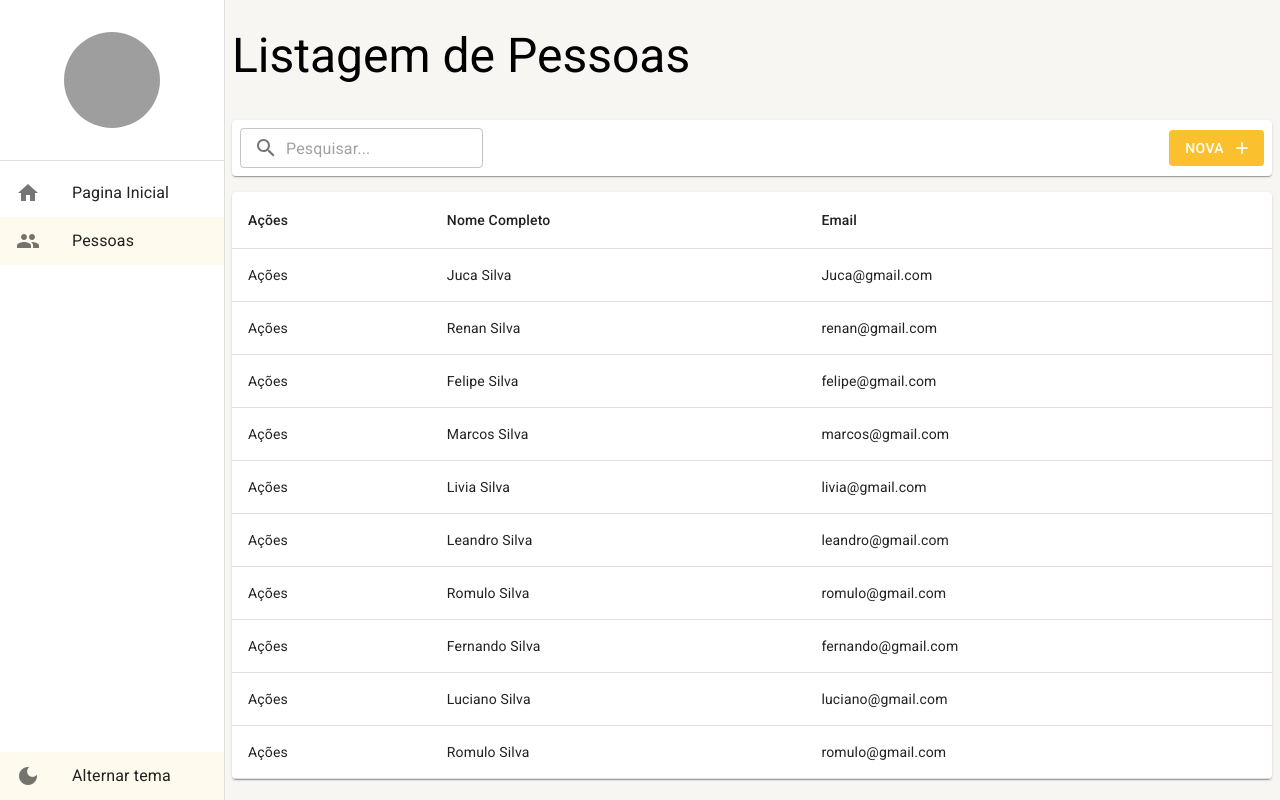
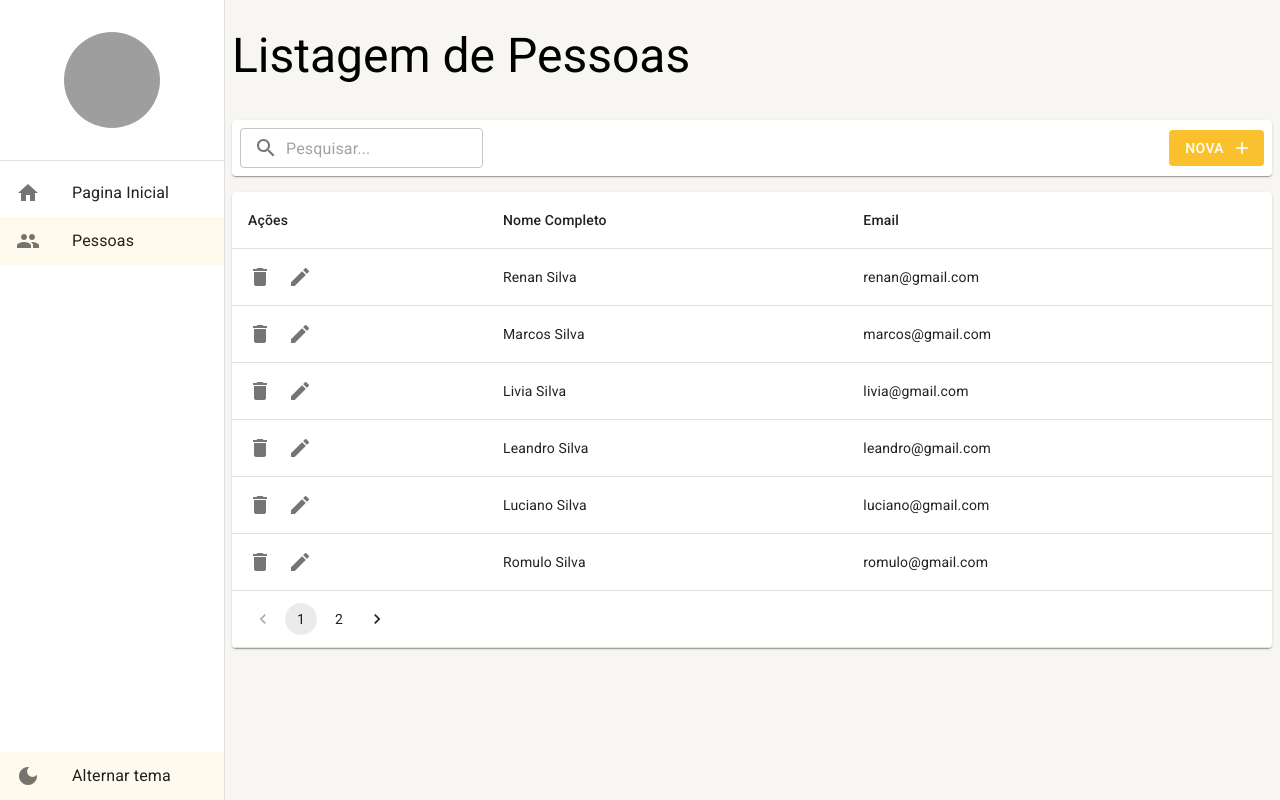
Before and after one commit to Renanmdr/react-materialUI-typescript, a React (Vite) app: page /pessoas in a window 1280 px wide. Built offline with nearby package versions, Linux system fonts and the light colour scheme; data requests are answered from the project's data file; grey boxes are pictures that could not be loaded.

Commit message:
feat: added people detail page

```diff
--- a/mock/database.json
+++ b/mock/database.json
@@ -1,22 +1,10 @@
 {
   "pessoas": [
-        {
-            "id": 1,
-            "cidadeId": 1,
-            "email": "Juca@gmail.com",
-            "nomeCompleto": "Juca Silva"
-        },
     {
       "id": 2,
       "cidadeId": 2,
       "email": "renan@gmail.com",
       "nomeCompleto": "Renan Silva"
-        },
-        {
-            "id": 3,
-            "cidadeId": 3,
-            "email": "felipe@gmail.com",
-            "nomeCompleto": "Felipe Silva"
     },
     {
       "id": 4,
@@ -35,18 +23,6 @@
       "cidadeId": 6,
       "email": "leandro@gmail.com",
       "nomeCompleto": "Leandro Silva"
-        },
-        {
-            "id": 7,
-            "cidadeId": 7,
-            "email": "romulo@gmail.com",
-            "nomeCompleto": "Romulo Silva"
-        },
-        {
-            "id": 8,
-            "cidadeId": 8,
-            "email": "fernando@gmail.com",
-            "nomeCompleto": "Fernando Silva"
     },
     {
       "id": 9,
--- a/package.json
+++ b/package.json
@@ -15,6 +15,8 @@
     "@emotion/styled": "^11.11.5",
     "@mui/icons-material": "^5.15.15",
     "@mui/material": "^5.15.15",
+    "@unform/core": "^2.1.6",
+    "@unform/web": "^2.1.6",
     "axios": "^1.6.8",
     "react": "^18.2.0",
     "react-dom": "^18.2.0",
--- a/src/pages/index.ts
+++ b/src/pages/index.ts
@@ -1,2 +1,3 @@
 export * from './dashboard/Dashboard';
-export * from './cidades/ListagemDePessoas';
+export * from './pessoas/ListagemDePessoas';
+export * from './pessoas/DetalheDePessoas';
--- /dev/null
+++ b/src/pages/pessoas/DetalheDePessoas.tsx
@@ -0,0 +1,66 @@
+import { useNavigate, useParams } from 'react-router-dom';
+import { LayoutBaseDePagina } from '../../shared/layouts/LayoutBaseDePagina';
+import { FerramentasDeDetalhe } from '../../shared/components';
+import { useEffect, useState } from 'react';
+import { PessoasService } from '../../shared/servers/api/pessoas/PessoasService';
+import { LinearProgress } from '@mui/material';
+
+
+export const DetalheDePessoas = () => {
+  const [nome, setNome] = useState('');
+  const [isLoading, setIsLoading] = useState(false);
+  const { id = 'nova' } = useParams<'id'>();
+  const navigate = useNavigate();
+
+  useEffect(() => {
+    if(id !== 'nova'){
+      setIsLoading(true);
+      PessoasService.getById(+id).then((response) => {
+        setIsLoading(false);
+        if(response instanceof Error){
+          alert(response.message);
+          navigate('/pessoas');
+        }else{
+          setNome(response.nomeCompleto);
+          console.log(response);
+        }
+      });
+    }
+  },[id]);
+
+  const handleSave = () => {};
+  const handleDelete = (id: number) => {
+    if (confirm('Realmente deseja apagar?')) {
+      PessoasService.deleteById(id).then((response) => {
+        if (response instanceof Error) {
+          alert(response.message);
+        } else {
+          alert('Registro apagado com sucesso');
+          navigate('/pessoas');
+        }
+      });
+    }
+  };
+  return (
+    <LayoutBaseDePagina
+      titulo={id !== 'nova' ? nome : 'Nova pessoa'}
+      barraDeFerramentas={
+        <FerramentasDeDetalhe
+          textoBotaoNovo='Nova'
+          mostrarBotaoSalvarEFechar
+          mostrarBotaoNovo= {id !== 'nova'}
+          mostrarBotaoApagar = {id !== 'nova'}
+
+          aoClicarEmSalvar={handleSave}
+          aoClicarEmSalvarEFechar={handleSave}
+          aoClicarEmApagar={() => handleDelete(+id)}
+          aoClicarEmNovo={() => navigate('/pessoas/detalhe/nova')}
+          aoClicarEmVoltar={() => navigate('/pessoas')}
+        />}>
+      {isLoading && (
+        <LinearProgress variant='indeterminate' />
+      )}
+      {!isLoading && <h1>teste</h1>}
+    </LayoutBaseDePagina>
+  );
+};
--- a/src/pages/cidades/ListagemDePessoas.tsx
+++ b/src/pages/pessoas/ListagemDePessoas.tsx
@@ -1,10 +1,10 @@
-import { useSearchParams } from 'react-router-dom';
+import { useNavigate, useSearchParams } from 'react-router-dom';
 import {  FerramentasDaListagem } from '../../shared/components';
 import { LayoutBaseDePagina } from '../../shared/layouts';
 import { useEffect, useMemo, useState } from 'react';
 import { IListagemPessoa, PessoasService } from '../../shared/servers/api/pessoas/PessoasService';
 import { useDebounce } from '../../shared/hooks';
-import { LinearProgress, Paper, Table, TableBody, TableCell, TableContainer, TableFooter, TableHead, TableRow } from '@mui/material';
+import { Icon, IconButton, LinearProgress, Pagination, Paper, Table, TableBody, TableCell, TableContainer, TableFooter, TableHead, TableRow } from '@mui/material';
 import { Environment } from '../../shared/environment';
 
 export const ListagemDePessoas = () => {
@@ -14,10 +14,15 @@ export const ListagemDePessoas = () => {
   const [isLoading, setIsLoading] = useState(true);
 
   const { debounce } = useDebounce();
+  const navigate = useNavigate();
 
 
   const busca = useMemo(() => {
     return searchParams.get('busca') || '';
+  }, [searchParams]);
+
+  const pagina = useMemo(() => {
+    return searchParams.get('pagina') || '1';
   }, [searchParams]);
 
   useEffect(() => {
@@ -25,7 +30,7 @@ export const ListagemDePessoas = () => {
 
     debounce(() => {
 
-      PessoasService.getAll(1, busca)
+      PessoasService.getAll(+pagina, busca)
         .then((response) => {
 
           setIsLoading(false);
@@ -39,7 +44,20 @@ export const ListagemDePessoas = () => {
           }
         });
     });
-  },[busca]);
+  },[busca, pagina]);
+
+  const handleDelete = (id: number) => {
+    if(confirm('Realmente deseja apagar?')){
+      PessoasService.deleteById(id).then((response) => {
+        if(response instanceof Error){
+          alert(response.message);
+        }else{
+          setRows((oldRows) => [...oldRows.filter((row) => row.id !== id)]);
+          alert('Registro apagado com sucesso');
+        }
+      });
+    }
+  };
 
   return (
     <LayoutBaseDePagina
@@ -48,7 +66,8 @@ export const ListagemDePessoas = () => {
         <FerramentasDaListagem
           textoBotaoNovo='Nova'
           mostrarInputBusca
-          textoDaBusca={busca} aoMudarTextoDeBusca={texto => setSearchParams({busca: texto}, {replace: true})}  />}>
+          aoClicarEmNovo={() => navigate('/pessoas/detalhe/nova')}
+          textoDaBusca={busca} aoMudarTextoDeBusca={texto => setSearchParams({busca: texto, pagina: '1'}, {replace: true})}  />}>
 
       <TableContainer component={Paper} sx={{ m: 1, width: 'auto' }} >
         <Table>
@@ -62,7 +81,14 @@ export const ListagemDePessoas = () => {
           <TableBody>
             {rows.map((row) => (
               <TableRow key={row.id}>
-                <TableCell>Ações</TableCell>
+                <TableCell sx={{  p: 1 }} >
+                  <IconButton onClick={() => handleDelete(row.id)} size='small' sx={{ p: 1 }}>
+                    <Icon>delete</Icon>
+                  </IconButton>
+                  <IconButton onClick={() => navigate(`/pessoas/detalhe/${row.id}`) } size='small' sx={{ p: 1 }}>
+                    <Icon>edit</Icon>
+                  </IconButton>
+                </TableCell>
                 <TableCell>{row.nomeCompleto}</TableCell>
                 <TableCell>{row.email}</TableCell>
               </TableRow>
@@ -77,6 +103,18 @@ export const ListagemDePessoas = () => {
                 </TableCell>
               </TableRow>
             )}
+            {(totalCount > 0 && totalCount > Environment.LIMITE_DE_LINHAS) && (
+              <TableRow >
+                <TableCell sx={{ p: 1.5 }} colSpan={3}>
+                  <Pagination
+                    page={+pagina}
+                    count={Math.ceil(totalCount / Environment.LIMITE_DE_LINHAS)}
+                    onChange={(_, newPage) => setSearchParams({ busca, pagina: newPage.toString() }, { replace: true })}
+                  />
+
+                </TableCell>
+              </TableRow>
+            )}
           </TableFooter>
         </Table>
       </TableContainer>
--- a/src/routes/index.tsx
+++ b/src/routes/index.tsx
@@ -1,7 +1,7 @@
 import { Navigate, Route, Routes } from 'react-router-dom';
 import { useDrawerContext } from '../shared/contexts';
 import { useEffect } from 'react';
-import { Dashboard, ListagemDePessoas } from '../pages';
+import { Dashboard, DetalheDePessoas, ListagemDePessoas } from '../pages';
 
 
 export const AppRoutes = () => {
@@ -28,6 +28,7 @@ export const AppRoutes = () => {
     <Routes>
       <Route path='/pagina-incial' element={<Dashboard />} />
       <Route path='/pessoas' element={<ListagemDePessoas />} />
+      <Route path='/pessoas/detalhe/:id' element={<DetalheDePessoas />} />
       <Route path='*' element={<Navigate to={'/pagina-incial'} />} />
     </Routes>
 
--- a/src/shared/environment/index.ts
+++ b/src/shared/environment/index.ts
@@ -4,7 +4,7 @@ export const Environment = {
   /**
   * Define a quantidade de linhas a ser carrega por padão nas listagens
   */
-  LIMITE_DE_LINHAS: 10,
+  LIMITE_DE_LINHAS: 6,
 
   /**
    * Placeholder exibido nas inputs
--- a/src/shared/servers/api/pessoas/PessoasService.ts
+++ b/src/shared/servers/api/pessoas/PessoasService.ts
@@ -76,7 +76,6 @@ const updateById = async (id: number, dados: IDetalhePessoa ):Promise<void | Err
 
     await Api.put(`/pessoas/${id}`, dados);
 
-    return new Error('Erro ao atualizar o reguistro');
 
   } catch (error) {
     console.error(error);
@@ -89,8 +88,6 @@ const deleteById = async (id: number):Promise<void | Error> => {
 
     await Api.delete(`/pessoas/${id}`);
 
-
-    return new Error('Erro ao deletar os reguistro');
   } catch (error) {
     console.error(error);
     return new Error((error as { message: string }).message || 'Erro ao deletar o reguistro');
```
Also changed, not shown: 1 other file (tests, documents, lock files or other folders). Lines whose indentation alone changed are shown as unchanged.
